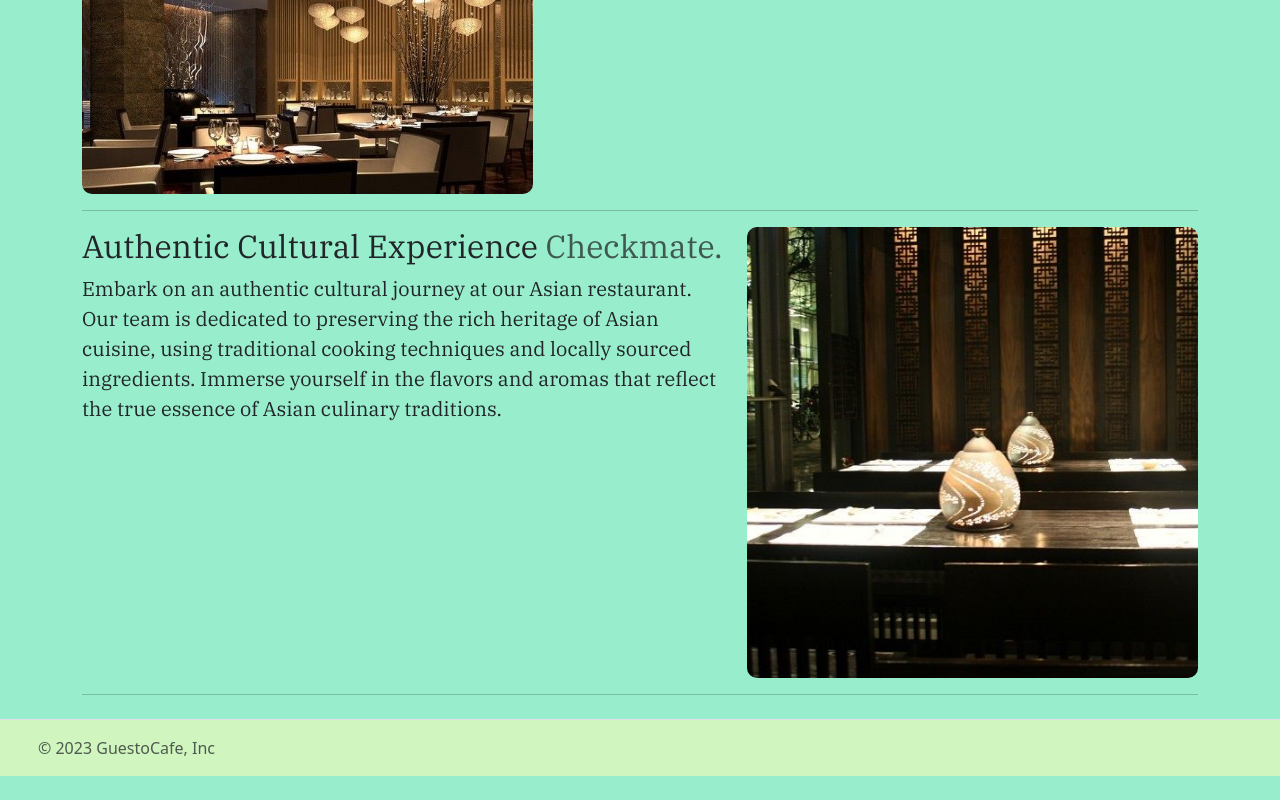
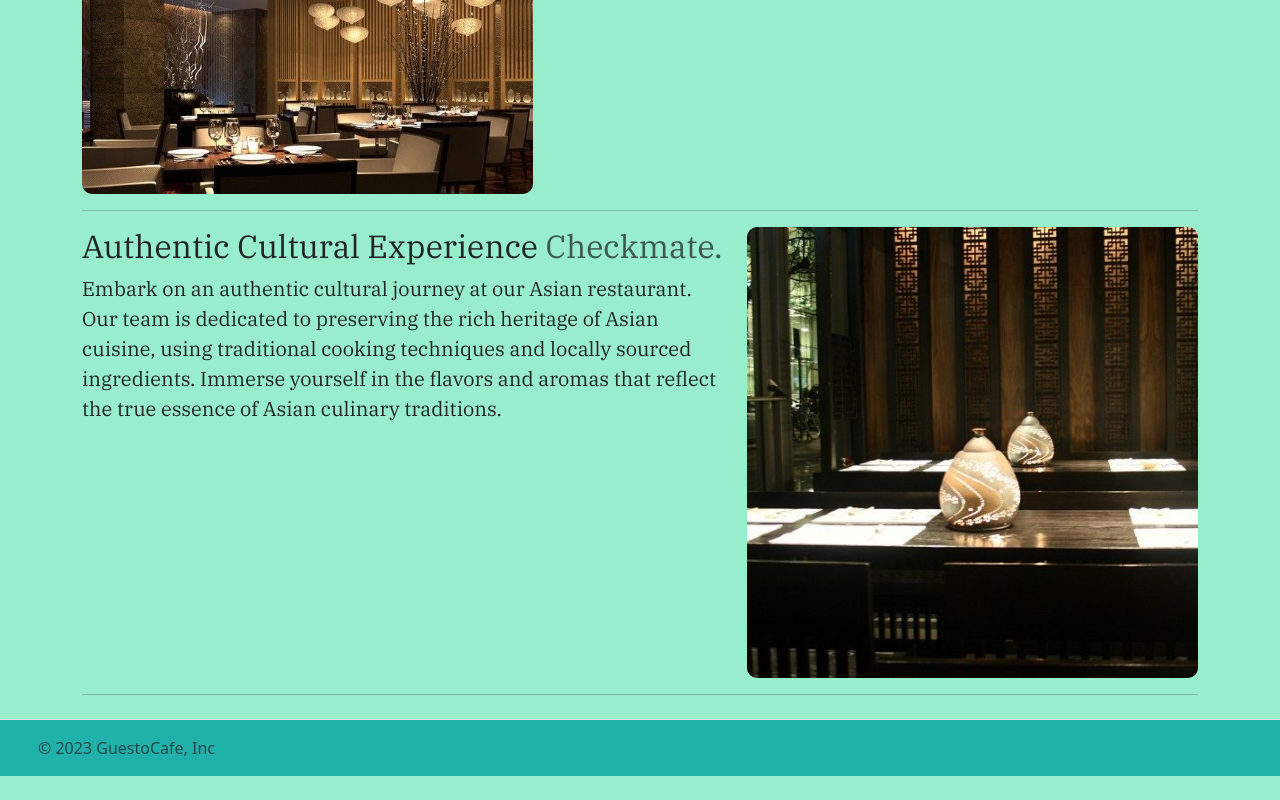
Before and after one commit to Sreenathselva/Guesto-Cafe, a plain HTML site: page index.html in a window 1280 px wide. Shown: the part 1945-2745 px from the top of the page. Drawn offline with nearby package versions, Linux system fonts and the light colour scheme.

Commit message:
Update styles.css

```diff
--- a/styles.css
+++ b/styles.css
@@ -65,7 +65,7 @@ body{
 
 }
 .footer{
-    background-color: #D0F5BE;
+    background-color: lightseagreen;
 }
 .navbarr{
     background-color:  #5ff3bc;
```
